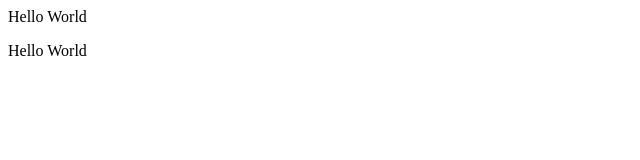
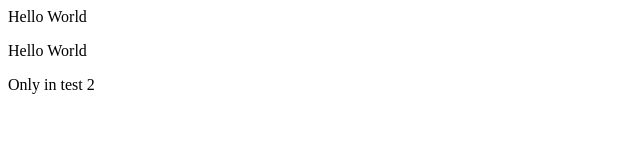
Before and after one commit to shwaqar7472/architect-portfolio, a plain HTML site: page index.html in a window 1280 px wide. Shown: the full height of the page, 0-640 px from the left. Drawn offline with Linux system fonts and the light colour scheme.

Commit message:
Test 2 Edit

```diff
--- a/index.html
+++ b/index.html
@@ -1,2 +1,3 @@
 <p>Hello World</p>
 <p>Hello World</p>
+<p>Only in test 2</p>
```
